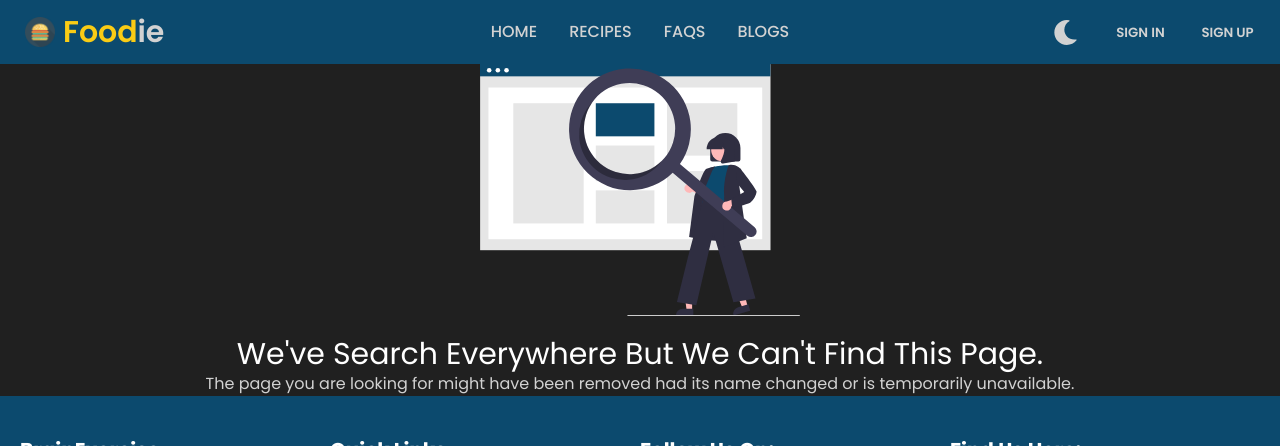
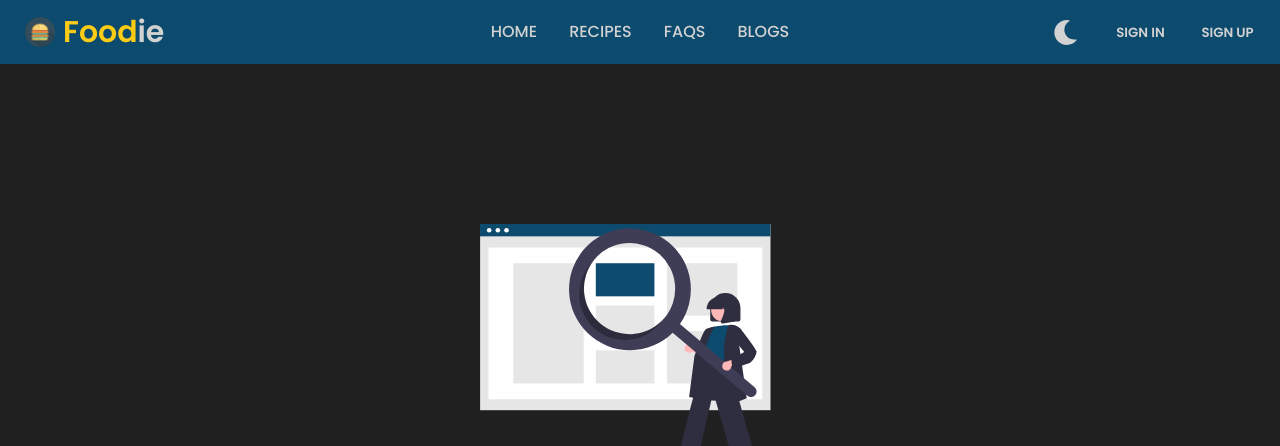
Before and after one commit to MarufAlAslam/foodie-client-react, a React (Create React App) app: page /courses in a window 1280 px wide. Shown: the top 446 px of the page. Built offline with nearby package versions, Linux system fonts and the light colour scheme; no server answers.

Commit message:
broken page added

```diff
--- a/src/pages/Broken/Broken.js
+++ b/src/pages/Broken/Broken.js
@@ -3,7 +3,7 @@ import errorImg from './Broken.svg';
 
 const Broken = () => {
     return (
-        <div className='text-center py-10 lg:p-0 p-4'>
+        <div className='text-center py-40 lg:px-0 px-4'>
             <img src={errorImg} className='lg:w-1/4 w-3/4 block m-auto' alt="" />
 
             <h1 className='text-3xl text-white mt-5'>
```
